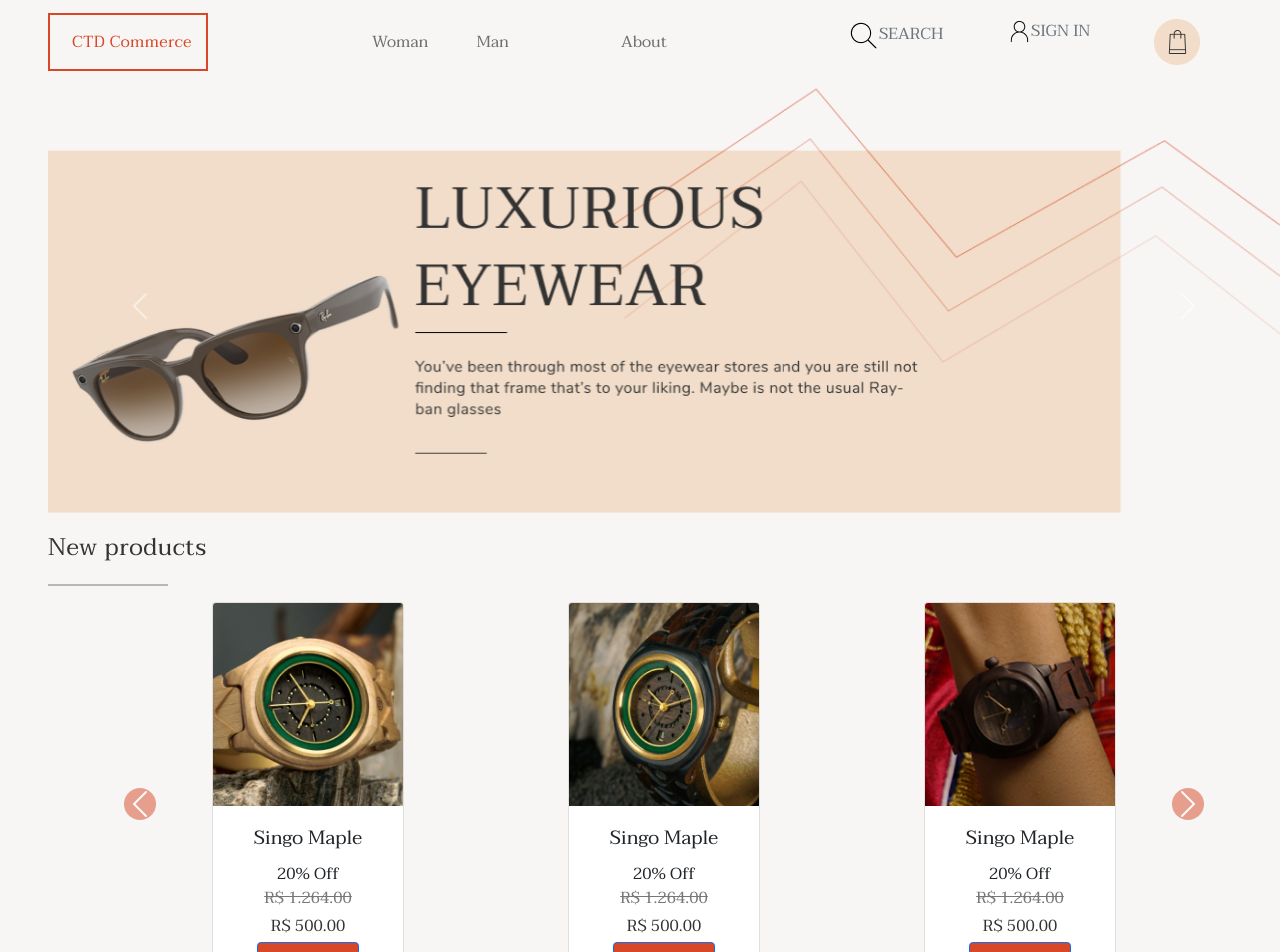
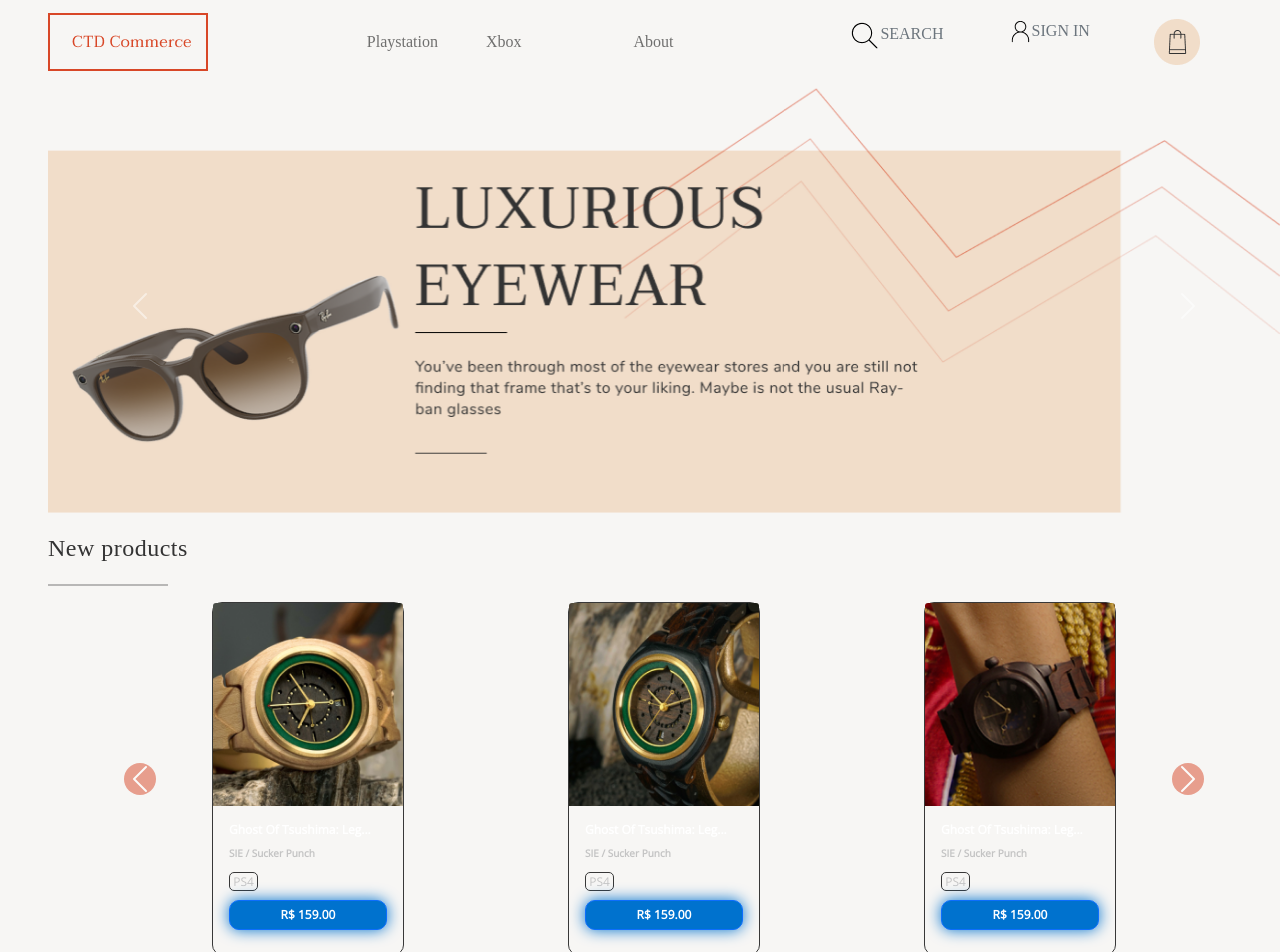
Before and after one commit to leonardosantino/ctdcommerce, a React (Create React App) app: page / in a window 1280 px wide. Shown: the top 952 px of the page. Built offline with nearby package versions, Linux system fonts and the light colour scheme.

Commit message:
refactor cards

```diff
--- a/public/index.html
+++ b/public/index.html
@@ -9,8 +9,7 @@
   <!-- Google Fonts -->
   <link rel="preconnect" href="https://fonts.googleapis.com">
   <link rel="preconnect" href="https://fonts.gstatic.com" crossorigin>
-  <link href="https://fonts.googleapis.com/css2?family=Taviraj&display=swap" rel="stylesheet">
-  <!-- CSS only -->
+  <link href="https://fonts.googleapis.com/css2?family=Open+Sans&display=swap" rel="stylesheet">  <!-- CSS only -->
   <link href="https://cdn.jsdelivr.net/npm/bootstrap@5.1.3/dist/css/bootstrap.min.css" rel="stylesheet"
     integrity="sha384-1BmE4kWBq78iYhFldvKuhfTAU6auU8tT94WrHftjDbrCEXSU1oBoqyl2QvZ6jIW3" crossorigin="anonymous">
   <title>React App</title>
--- a/src/assets/styles/card.scss
+++ b/src/assets/styles/card.scss
@@ -1,44 +1,61 @@
 .card {
-    font-family: 'Taviraj', serif;
+    font-family: 'Open Sans', sans-serif;
     width: 12rem;
-    text-align: center;
+    // text-align: center;
 
+    background: transparent;
+
+    border: 1px solid #383838;
+    box-sizing: border-box;
+    border-radius: 10px;
+
+    .card-body{
         .card-title{
-
-
             font-style: normal;
-        font-weight: 500;
-        font-size: 1.2rem;
-        line-height: 32px;
+            font-weight: 800;
+            font-size: 12px;
+            line-height: 16px;
+            color: #FFFFFF;
         }
         .card-text{
             font-style: normal;
-        font-weight: normal;
-        font-size: 16px;
-        line-height: 24px;
+            font-weight: 600;
+            font-size: 10px;
+            line-height: 14px;
+            color: #C4C4C4;
         }
-    .precoDE {
+        .card-cat .consol{
+            padding: 0 .2rem;
             font-style: normal;
             font-weight: normal;
-        font-size: 1rem;
-        line-height: 24px;
-        text-decoration: line-through;
-        color: #777777;
+            font-size: 12px;
+            line-height: 16px;
+            color: #C4C4C4;
+
+            border: 1px solid #383838;
+            box-sizing: border-box;
+            border-radius: 5px;
         }
+        .card-btn{
+            // display: flex;
+            // justify-content: center;
 
-    .precoPOR{
+            a{
+                width: 100%;
+                background: #0072CE;
+                box-shadow: 0px 0px 15px #0072CE;
+                border-radius: 10px;
+
                 font-style: normal;
-        font-weight: normal;
-        font-size: 1rem;
-        line-height: 32px;
-        color: #333333;
-    }
-    a{
-        font-size: .5rem;
-        background-color: #D84727;
-        img{
-            font-size: .5rem;
-            // height: 1.5rem;
+                font-weight: bold;
+                font-size: 12px;
+                line-height: 16px;
+                text-align: center;
+
+                /* White */
+
+                color: #FFFFFF;
             }
         }
     }
+}
--- a/src/components/Card.jsx
+++ b/src/components/Card.jsx
@@ -1,5 +1,4 @@
 import "../assets/styles/card.scss"
-import imgAddCart from "../assets/imgs/imgAddCart.png"
 
 function Card({img}) {
     return (
@@ -9,16 +8,10 @@
                 <img src={img} class="card-img-top" alt="..." />
 
                 <div class="card-body">
-
-                    <div class="card-title">Singo Maple</div>
-
-                    <div class="card-text">20% Off</div>
-
-                    <div class="precoDE">R$ 1.264.00</div>
-
-                    <div class="precoPOR">R$ 500.00</div>
-
-                    <a href="#card" class="btn btn-primary"><img src={imgAddCart} alt="" /> Add to cart</a>
+                    <div class="card-title">Ghost Of Tsushima: Leg...</div>
+                    <div className="card-text">SIE / Sucker Punch</div>
+                    <div className="card-cat my-2"><span className="consol">PS4</span></div>
+                    <div className="card-btn my-2"><a href="#card" class="btn btn-primary">R$ 159.00</a></div>
 
                 </div>
             </div>
--- a/src/components/Categorie.jsx
+++ b/src/components/Categorie.jsx
@@ -1,6 +1,6 @@
 import "../assets/styles/categorie.scss"
 import Card from "../components/Card"
-import imgClock1 from "../assets/imgs/watches/imgClock1.png"
+import imgGame1 from "../assets/imgs/games/imgGame1.png"
 
 
 function Categorie() {
@@ -57,16 +57,7 @@
         </div>
       </div>
       <div className="col d-flex flex-wrap gap-3">
-        <Card img={imgClock1} />
-        <Card img={imgClock1} />
-        <Card img={imgClock1} />
-        <Card img={imgClock1} />
-        <Card img={imgClock1} />
-        <Card img={imgClock1} />
-        <Card img={imgClock1} />
-        <Card img={imgClock1} />
-        <Card img={imgClock1} />
-        <Card img={imgClock1} />
+        <Card img={imgGame1} />
       </div>
       </div>
     </>
--- a/src/components/Header.jsx
+++ b/src/components/Header.jsx
@@ -13,7 +13,7 @@
 
         <div className="container-fluid px-5">
 
-          <Link to="/" className="navbar-brand" href="#logo"><img src={imgCtd} alt="" /></Link>
+          <Link to="/" className="navbar-brand"><img src={imgCtd} alt="" /></Link>
 
           <div className="offcanvas offcanvas-end" tabIndex="-1" id="offcanvasNavbar" aria-labelledby="offcanvasNavbarLabel">
 
@@ -25,10 +25,10 @@
 
               <ul className="navbar-nav justify-content-center align-items-center flex-grow-1">
                 <li className="nav-item me-lg-3">
-                  <Link to="/woman" className="nav-link">Woman</Link>
+                  <Link to="/PS5" className="nav-link">Playstation</Link>
                 </li>
                 <li className="nav-item ms-lg-3 me-lg-5">
-                  <Link to="/man" className="nav-link">Man</Link>
+                  <Link to="/xbox" className="nav-link">Xbox</Link>
                 </li>
                 <li className="nav-item ms-lg-5">
                   <Link to="/about" className="nav-link">About</Link>
--- a/src/routes/MyRoutes.jsx
+++ b/src/routes/MyRoutes.jsx
@@ -9,8 +9,8 @@
             <Routes>
 
                 <Route path="/" element={<Home />} />
-                <Route path="/woman" element={<Woman />} />
-                <Route path="/man" element={<Woman />} />
+                <Route path="/ps5" element={<Woman />} />
+                <Route path="/xbox" element={<Woman />} />
                 <Route path="/about" element={<About />} />
 
             </Routes>
```
Also changed, not shown: src/assets/imgs/games/imgGame1.png (added). Lines whose indentation alone changed are shown as unchanged.
